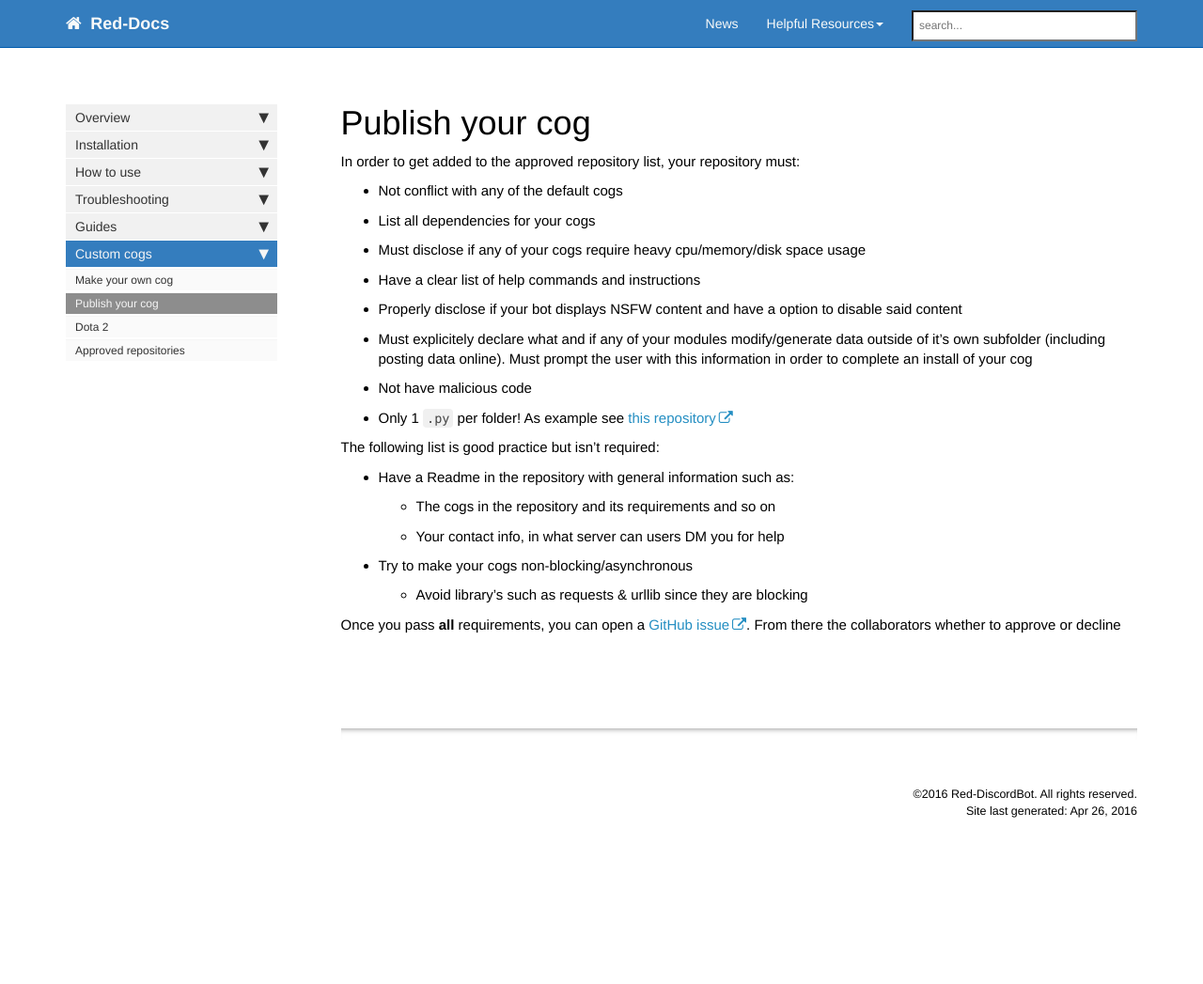
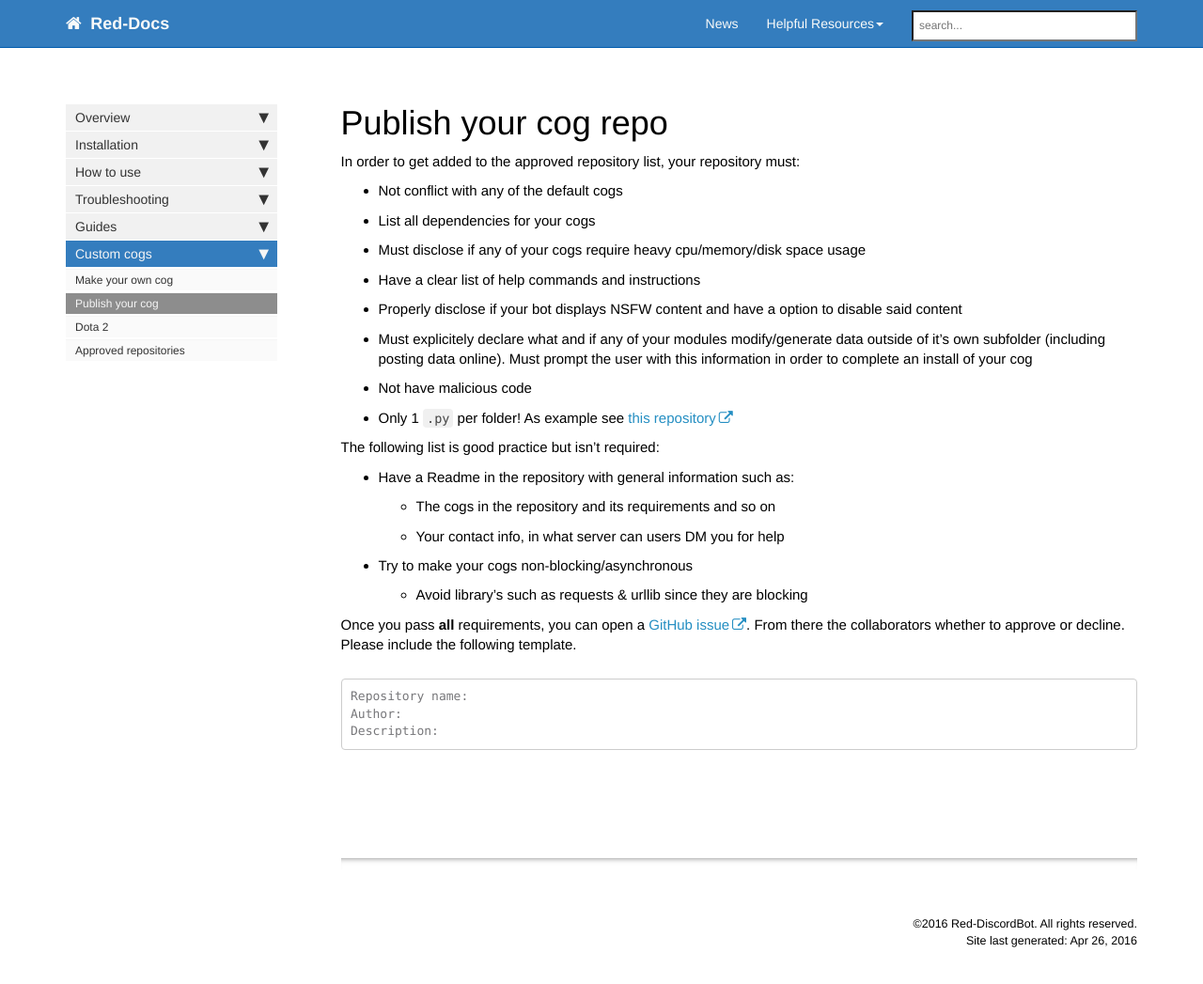
Before and after one commit to Twentysix26/Red-Docs, a Jekyll site: the page built from red/red_cog_how_to_publish.md, in a window 1280 px wide and 1061 px high. Shown: the top 1047 px of the window at 94% size. Built offline with Jekyll 4.4.1, drawn with Linux system fonts in a browser that asks for light colours; nearby versions of some CDN libraries; comment, search, counter and statistics services are not loaded.

Commit message:
Included template

````diff
--- a/red/red_cog_how_to_publish.md
+++ b/red/red_cog_how_to_publish.md
@@ -1,5 +1,5 @@
 ---
-title: Publish your cog
+title: Publish your cog repo
 sidebar: red_sidebar
 permalink: /red_cog_how_to_publish/
 ---
@@ -24,4 +24,10 @@ The following list is good practice but isn't required:
     * Avoid library's such as requests & urllib since they are blocking
 
 
-Once you pass **all** requirements, you can open a [GitHub issue](https://github.com/Twentysix26/Red-Docs/issues). From there the collaborators whether to approve or decline
+Once you pass **all** requirements, you can open a [GitHub issue](https://github.com/Twentysix26/Red-Docs/issues). From there the collaborators whether to approve or decline. Please include the following template.
+
+```
+Repository name:
+Author:
+Description:
+```
````
